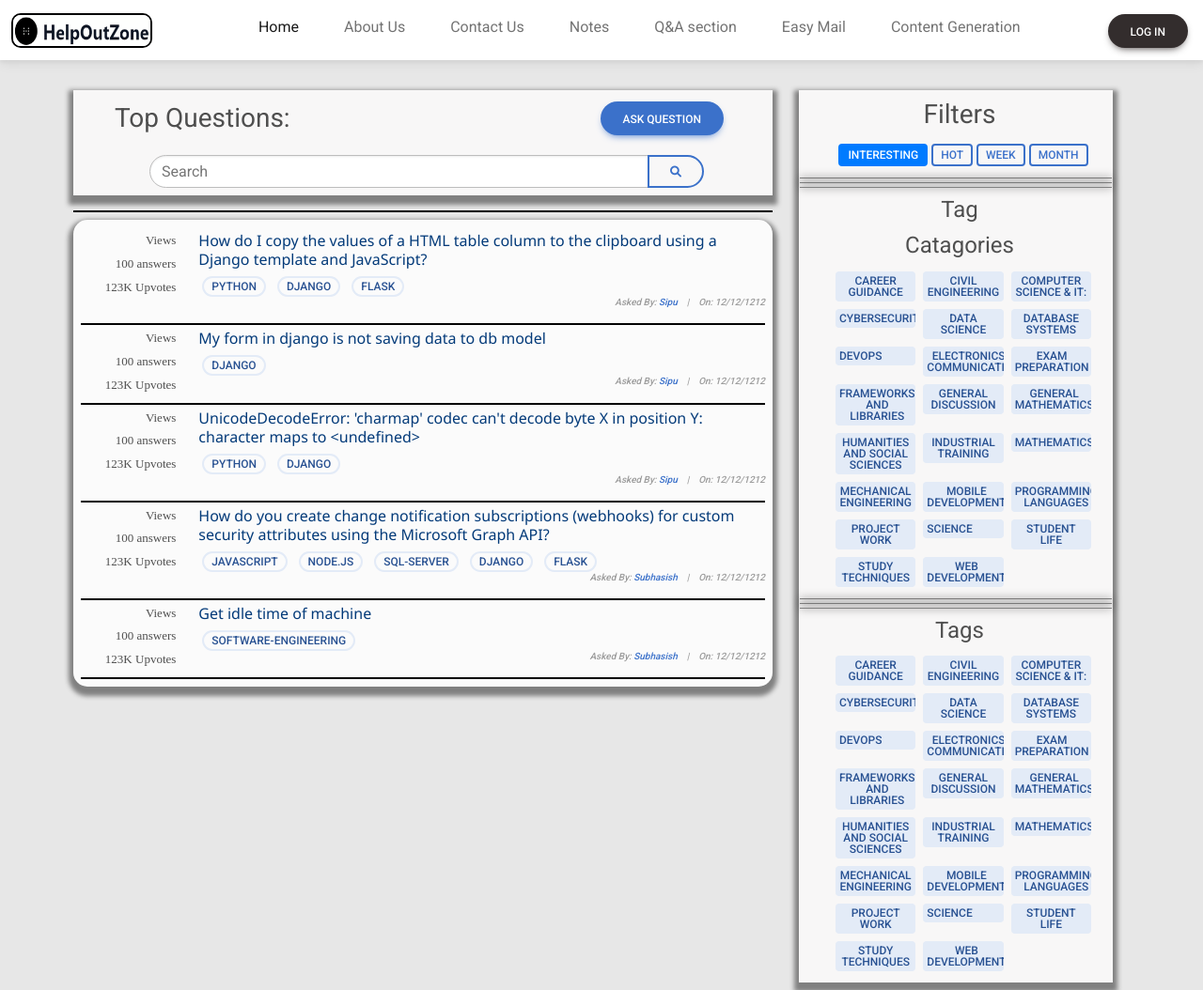
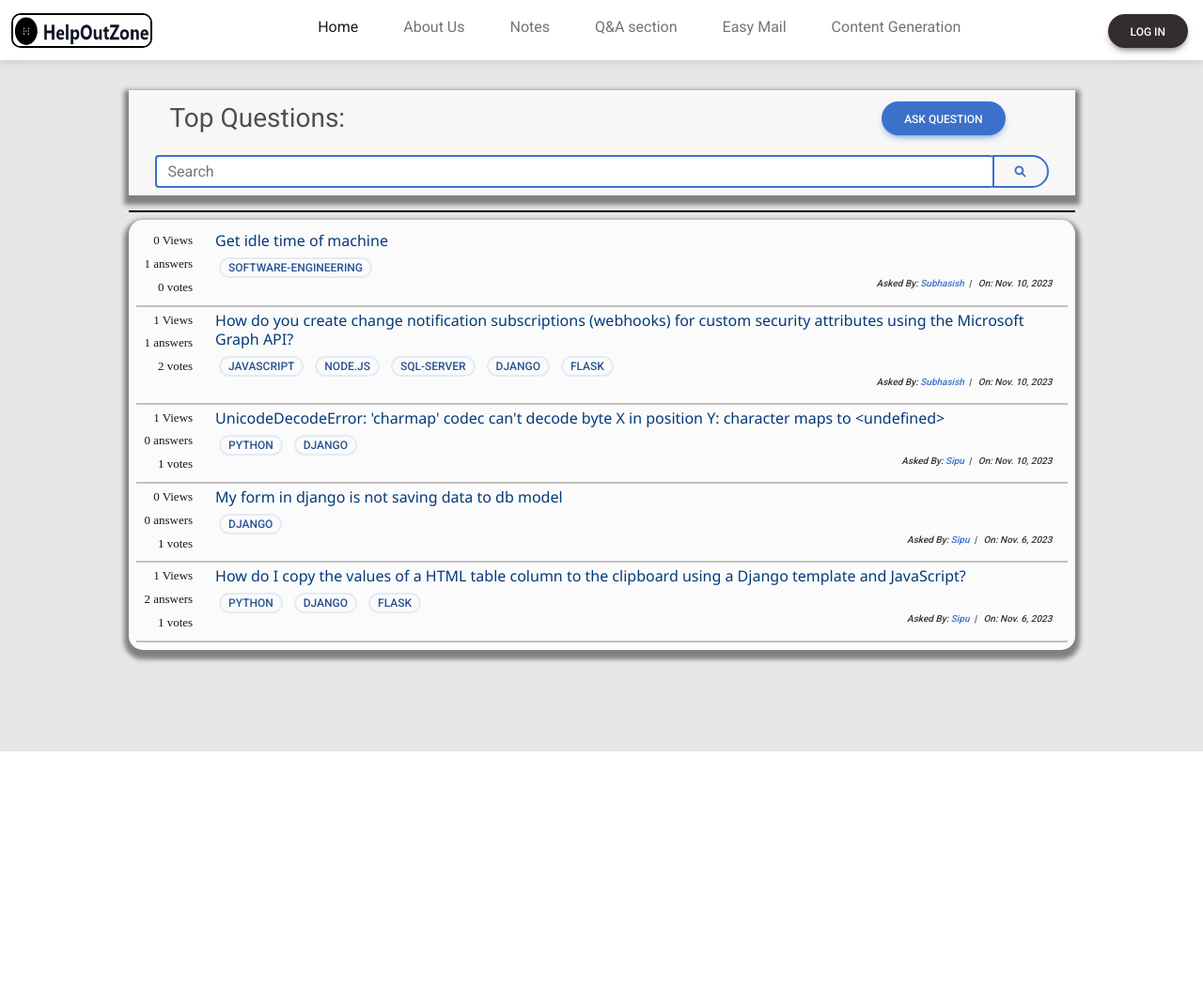
Before and after one commit to subhasish7077/HelpOutZone, a Django app: page /QandA/ in a window 1280 px wide. Shown: the whole page at 94% size. After the commit the page ends 800 px from the top, so only its background shows below. Run offline with Django 4.2, Linux system fonts and the light colour scheme; data comes from the database, SQL or seed files in the repository; both versions use the stored data as it was after the commit; some libraries are stand-ins or nearby versions.

Commit message:
modified QandA templates

```diff
--- a/QandA/models.py
+++ b/QandA/models.py
@@ -26,8 +26,8 @@ class Question(models.Model):
     author = models.ForeignKey(User, on_delete=models.CASCADE, related_name='questions')
     tags = models.ManyToManyField(Tag, related_name='question_tags')
     created_at = models.DateTimeField(auto_now_add=True)
-    votes = models.ManyToManyField(User, related_name='Ques_votes')
-    views = models.ManyToManyField(User, related_name='viewed')
+    votes = models.ManyToManyField(User, related_name='Ques_votes',blank=True)
+    views = models.ManyToManyField(User, related_name='viewed',blank=True)
 
     def __str__(self):
         return self.title
@@ -37,7 +37,7 @@ class Answer(models.Model):
     question = models.ForeignKey(Question, on_delete=models.CASCADE, related_name='answers')
     author = models.ForeignKey(User, on_delete=models.CASCADE)
     created_at = models.DateTimeField(auto_now_add=True)
-    votes = models.ManyToManyField(User, related_name='ans_votes')
+    votes = models.ManyToManyField(User, related_name='ans_votes',blank=True)
 
     def __str__(self):
         return f"Answer to {self.question.title}"
--- a/QandA/templates/QandA.html
+++ b/QandA/templates/QandA.html
@@ -3,125 +3,70 @@
 {% block body %}
 
 <div class="container mt-4" style="display: flex;">
-    <div class="row">
-        <div class="col-8 m-auto p-2" style="height: 100%;">
+
+        <div class="col-11 m-auto p-2" style="height: 100%;">
             <div class="" style="background-color: rgb(248, 247, 247); box-shadow: gray 0px 5px 5px 5px;">
                 <div class="row">
-                    <div class="col-sm-5 fs-3 ms-2 p-2 ps-5">
+                    <div class="col-sm-6 fs-3 ms-2 p-2 ps-5">
                         Top Questions:
                     </div>
-                    <div class="col-6 d-flex justify-content-end align-items-center m-1">
+                    <div class="col-5 d-flex justify-content-end align-items-center m-1">
                         <a href="" class="btn btn-primary btn-rounded">Ask Question</a>
                     </div>
-                    <div class="col-12 d-flex justify-content-center align-item-center m-1">
-                        <div class="col-10 m-1">
+                    <div class="col d-flex justify-content-center align-item-center m-1">
+                        <div class="col-12 m-1 px-4">
                             <form class="d-flex input-group w-auto">
-                                <input  type="search"  class="form-control btn-rounded"  placeholder="Search"  aria-label="Search"/>
-                                <button class="btn btn-outline-primary btn-rounded" type="button" data-mdb-ripple-color="dark"> <i class="fas fa-search"></i></button>
+                                <input type="search" class="form-control rounded border-primary border-2 border-right-0" placeholder="Search"
+                                    aria-label="Search" />
+                                <button class="btn btn-outline-primary btn-rounded" type="button"
+                                    data-mdb-ripple-color="dark"> <i class="fas fa-search"></i></button>
                             </form>
                         </div>
                     </div>
                 </div>
             </div>
-
             <div class="hr mt-3" style="border-top: 2px solid black;"></div>
 
+
             <div class="my-2" id="QuestionsList">
-                <div class="bg-light p-2" style="box-shadow: gray 0px 5px 5px 5px; border-radius: 15px;" >
+                <div class="bg-light p-2" style="box-shadow: gray 0px 5px 5px 5px; border-radius: 15px;">
                     {% for question in questions %}
                     <div class="row">
-                            <div class="col-2">
+                        <div class="col-1">
                             <div class="d-flex flex-column text-end">
-                                    <div class="question_overview pt-1">{{question.Views}} Views</div>
-                                    <div class="question_overview pt-1">100 answers</div>
-                                    <div class="question_overview pt-1">123K Upvotes</div>
+                                <div class="question_overview pt-1" style="color: rgb(23, 23, 23);">
+                                    {{question.views.all|length}} Views</div>
+                                <div class="question_overview pt-1" style="color: rgb(23, 23, 23);">
+                                    {{question.answers.all|length}} answers</div>
+                                <div class="question_overview pt-1" style="color: rgb(23, 23, 23);">
+                                    {{question.votes.all|length}} votes</div>
                             </div>
                         </div>
-                            <div class="col-10">
-                                <div class="mt-1 lh-sm question_style" id="Question" style="display: flex; align-items: center;">
-                                    <a class="" href="{% url "QandA:try" question.id %}">{{question.title}}</a>
+                        <div class="col-11">
+                            <div class="mt-1 lh-sm question_style" id="Question"
+                                style="display: flex; align-items: center;">
+                                <a class="" href="{% url "QandA:Question_byid" question.id %}">{{question.title}}</a>
                             </div>
                             <div>
                                 {% for tag in question.tags.all %}
-                                        <a href="#" class="btn btn-outline-secondary btn-rounded py-0 px-2 mt-2 mx-1">{{tag}}</a>
+                                <a href="#"
+                                    class="btn btn-outline-secondary btn-rounded py-0 px-2 mt-2 mx-1">{{tag}}</a>
                                 {% endfor %}
-                                    <div style="text-align: right;"><h6 style="font-size: 10px; font-style: italic; color: rgb(155, 155, 155);">Asked By: <a href="#">{{question.author.first_name}}</a>&nbsp;&nbsp;&nbsp; |&nbsp;&nbsp;&nbsp; On: 12/12/1212</h6></div>
+                                <div style="text-align: right;">
+                                    <h6 class="me-2 pe-2" style="font-size: 10px; font-style: italic; color: rgb(54, 54, 54);">Asked By:
+                                        <a href="#">{{question.author.first_name}}</a>&nbsp;&nbsp;|&nbsp;&nbsp; On:
+                                        {{question.created_at|date}}
+                                    </h6>
                                 </div>
                             </div>
                         </div>
-                        <div class="hr mt-2" style="border-top: 2px solid black;"></div>
+                    </div>
+                    <div class="hr mt-2" style="border-top: 2px solid rgb(193, 193, 193);"></div>
                     {% endfor %}
                 </div>
             </div>
 
         </div>
-
-        <div class="col-4">
-            <div class="p-2 me-1" style=" max-width:350px">
-                <div class="" style="background-color: rgb(248, 247, 247); box-shadow: gray 0px 5px 5px 5px;">
-                    <div class="row">
-                        <div class="m-1">
-                            <div class="col-sm-5 fs-3 text-center mx-auto ">
-                                Filters <i class=""></i>
-                            </div>
-                            <div class="col-12 m-1 ">
-                                <form class="input-group">
-                                    <div class="mx-auto">
-                                        <a href="#!" class="btn btn-outline-primary active my-1 px-2 py-1 text-wrap" data-mdb-toggle="tooltip" title="Questions based on your interest">Interesting</a>
-                                        <a href="#!" class="btn btn-outline-primary my-1 px-2 py-1" data-mdb-toggle="tooltip" title="Questions with the most views, most answers, and highest score over the last few days">Hot</a>
-                                        <a href="#!" class="btn btn-outline-primary my-1 px-2 py-1" data-mdb-toggle="tooltip" title="Questions with the most views, most answers, and highest score over the last week">Week</a>
-                                        <a href="#!" class="btn btn-outline-primary my-1 px-2 py-1" data-mdb-toggle="tooltip" title="Questions with the most views, most answers, and highest score over the last Month">Month</a>
-                                    </div>
-                                </form>
-                            </div>
-                        </div>
-                        <div class="mx-auto " style="border-top: 1px solid gray; width:93%; box-shadow:0px 0px 10px black"></div>
-                        <div class="mx-auto my-1" style="border-top: 1px solid gray; width:93%; box-shadow:0px 0px 10px black"></div>
-                        <div class="mx-auto " style="border-top: 1px solid gray; width:93%; box-shadow:0px 0px 10px black"></div>
-                        <div class="m-1">
-                            <div class="col-sm-6 fs-4 text-center mx-auto">
-                                Tag Catagories
-                            </div>
-                            <div class="col-12 m-1 ">
-                                <form class="input-group">
-                                    <div class="container-fluid">
-                                        <div class="row mx-auto">
-                                        {% for i in l %}
-                                        <div class="col-4 p-0">
-                                            <a href="#!" class="btn btn-secondary m-1 p-1 text-wrap text-truncate  d-flex align-items-center" style="max-width: 90px;">{{i.name}}</a>
-                                        </div>
-                                        {% endfor %}
-                                        </div>
-                                    </div>
-                                </form>
-                            </div>
-                        </div>
-                        <div class="mx-auto" style="border-top: 1px solid gray; width:93%; box-shadow:0px 0px 10px black"></div>
-                        <div class="mx-auto my-1" style="border-top: 1px solid gray; width:93%; box-shadow:0px 0px 10px black"></div>
-                        <div class="mx-auto" style="border-top: 1px solid gray; width:93%; box-shadow:0px 0px 10px black"></div>
-                        <div class="m-1">
-                            <div class="col-sm-6 fs-4 text-center mx-auto">
-                                Tags
-                            </div>
-                            <div class="col-12 m-1 ">
-                                <form class="input-group">
-                                    <div class="container-fluid">
-                                        <div class="row mx-auto">
-                                        {% for i in l %}
-                                        <div class="col-4 p-0">
-                                            <a href="#!" class="btn btn-secondary m-1 p-1 text-wrap text-truncate  d-flex align-items-center" style="max-width: 100px;">{{i.name}}</a>
-                                        </div>
-                                        {% endfor %}
-                                        </div>
-                                    </div>
-                                </form>
-                            </div>
-                        </div>
-                    </div>
-                </div>
-            </div>
-        </div>
-    </div>
 </div>
 
 {% endblock body %}
--- a/QandA/urls.py
+++ b/QandA/urls.py
@@ -2,6 +2,6 @@ from django.urls import path
 from . import views
 app_name = 'QandA'
 urlpatterns = [
-    path('sp/<pk>',views.try_temp,name='try'),
-    path('QandA/',views.QandA_temp,name='QandA'),
+    path('QandA/<pk>',views.get_questionByID,name='Question_byid'),
+    path('QandA/',views.Questionsview,name='questions_list'),
 ]
--- a/QandA/views.py
+++ b/QandA/views.py
@@ -2,16 +2,16 @@ from django.shortcuts import render
 from django.views.generic import ListView, UpdateView, FormView
 from .models import *
 # Create your views here.
-def try_temp(request,pk):
+def get_questionByID(request,pk):
     print(pk)
     question = Question.objects.filter(id=pk)
     question = question[0]
-    ans = question.answers.all()
-    print(question.tags.all()[0].name)
-    return render(request, 'try.html',{'answers':ans,'question':question})
+    answers = question.answers.all()
 
-def QandA_temp(request):
-    l = list(TagCategory.objects.all())
-    l.sort(key=lambda x:x.name)
-    questions = Question.objects.all()
-    return render(request, 'QandA.html', {'l':l,'questions':questions})
+    return render(request, 'try.html',{'answers':answers,'question':question})
+
+def Questionsview(request):
+    tag_categories = list(TagCategory.objects.all())
+    tag_categories.sort(key=lambda x:x.name)
+    questions = Question.objects.all().order_by('-created_at')
+    return render(request, 'QandA.html', {'tag_categories':tag_categories,'questions':questions})
--- a/base_app/templates/nav.html
+++ b/base_app/templates/nav.html
@@ -26,13 +26,10 @@
                     <a class="nav-link" href="#">About Us</a>
                 </li>
                 <li class="nav-item mx-3">
-                    <a class="nav-link" href="#">Contact Us</a>
-                </li>
-                <li class="nav-item mx-3">
                     <a class="nav-link" href="">Notes</a>
                 </li>
                 <li class="nav-item mx-3">
-                    <a class="nav-link" href="{% url 'QandA:QandA' %}">Q&A section</a>
+                    <a class="nav-link" href="{% url 'QandA:questions_list' %}">Q&A section</a>
                 </li>
                 <li class="nav-item mx-3">
                     <a class="nav-link" href="{% url "aiservice:send_email" %}">Easy Mail</a>
```
Also changed, not shown: QandA/migrations/0006_alter_answer_votes_alter_question_views_and_more.py (added), QandA/migrations/0007_alter_answer_votes_alter_question_views_and_more.py (added), db.sqlite3. Lines whose indentation alone changed are shown as unchanged.
